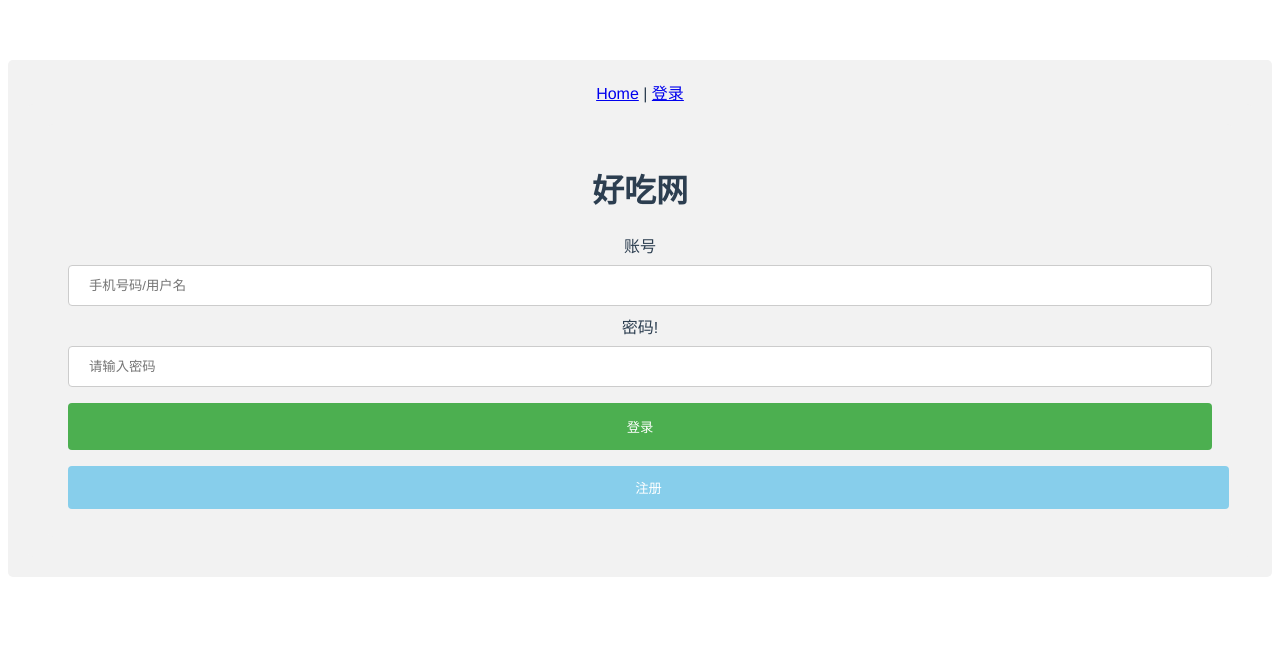
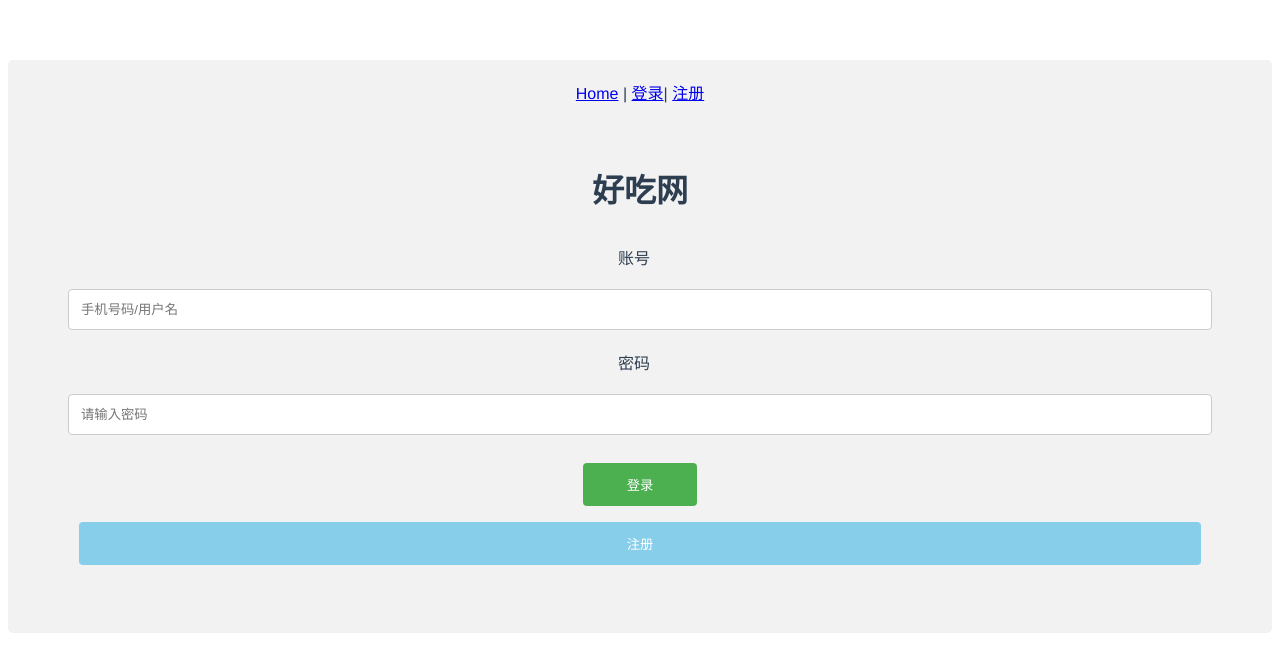
Before and after one commit to M1114378154/eatproject, a Vue app: page /#/log in a window 1280 px wide. Shown: the top 672 px of the page. Built offline with nearby package versions, Linux system fonts and the light colour scheme.

Commit message:
10.22注册

```diff
--- a/src/App.vue
+++ b/src/App.vue
@@ -2,7 +2,8 @@
   <div id="app">
     <!-- <img src="./assets/logo.png"> -->
      <router-link to="/">Home</router-link> |
- <router-link to="/log">登录</router-link>
+ <router-link to="/log">登录</router-link>|
+ <router-link to="/register">注册</router-link>
     <router-view/>
   </div>
 </template>
--- a/src/components/LogIn.vue
+++ b/src/components/LogIn.vue
@@ -5,7 +5,7 @@
     <label for="fname">账号</label>
     <input type="text" id="fname" name="firstname" placeholder="手机号码/用户名">
 
-    <label for="lname">密码!</label>
+    <label for="lname">密码</label>
     <input type="password" id="lname" name="lastname" placeholder="请输入密码">
 
    <input type="submit" value="登录">
--- /dev/null
+++ b/src/components/Register.vue
@@ -0,0 +1,118 @@
+<template>
+    <div class="Register">
+        <h1>注册好吃网</h1>
+<div class="container">
+  <form action="/action_page.php">
+  <div class="row">
+    <div class="col-25">
+      <label for="fname">手机号/用户名</label>
+    </div>
+    <div class="col-75">
+      <input type="text" id="fname" name="firstname" placeholder="手机号/用户名">
+    </div>
+  </div>
+  <div class="row">
+    <div class="col-25">
+      <label for="lname">密码</label>
+    </div>
+    <div class="col-75">
+      <input type="password" id="lname" name="lastname" placeholder="请输入密码">
+    </div>
+  </div>
+
+  <div class="row">
+    <input type="submit"  value="注册">
+  </div>
+  </form>
+</div>
+    </div>
+</template>
+
+<script>
+export default {
+  name: 'Register',
+  props: {
+    msg: String
+  }
+}
+</script>
+
+<style>
+* {
+  box-sizing: border-box;
+}
+
+input[type=text], select, textarea {
+  width: 100%;
+  padding: 12px;
+  border: 1px solid #ccc;
+  border-radius: 4px;
+  resize: vertical;
+
+}
+input[type=password], select, textarea {
+  width: 100%;
+  padding: 12px;
+  border: 1px solid #ccc;
+  border-radius: 4px;
+  resize: vertical;
+
+}
+
+label {
+  padding: 12px 12px 12px 0;
+  display: inline-block;
+}
+
+input[type=submit] {
+  background-color: #4CAF50;
+  color: white;
+  padding: 12px 20px;
+margin-top: 20px;
+  border-radius: 4px;
+  cursor: pointer;
+  /* float: right; */
+   text-align: center;
+   width: 10%;
+
+
+
+}
+
+input[type=submit]:hover {
+  background-color: #45a049;
+}
+
+.container {
+  border-radius: 5px;
+  background-color: #f2f2f2;
+  padding: 20px;
+}
+
+.col-25 {
+  float: left;
+  width: 25%;
+  margin-top: 6px;
+}
+
+.col-75 {
+  float: left;
+  width: 75%;
+  margin-top: 6px;
+}
+
+/* 清除浮动 */
+.row:after {
+  content: "";
+  display: table;
+  clear: both;
+}
+
+/* 响应式布局 layout - 在屏幕宽度小于 600px 时， 设置为上下堆叠元素 */
+@media screen and (max-width: 600px) {
+  .col-25, .col-75, input[type=submit] {
+    width: 100%;
+    margin-top: 0;
+  }
+}
+</style>
--- a/src/router/index.js
+++ b/src/router/index.js
@@ -2,6 +2,7 @@ import Vue from 'vue'
 import Router from 'vue-router'
 import HelloWorld from '@/components/HelloWorld'
 import Log from '../views/Log.vue'
+import Register from '@/components/Register'
 
 
 Vue.use(Router)
@@ -17,6 +18,11 @@ export default new Router({
     path: '/log',
     name: 'log',
    component:Log
-   }
+   },
+   {
+    path: '/register',
+    name: 'register',
+   component:Register
+   },
   ]
 })
```
Also changed, not shown: src/views/Reg.vue (added, +18 -0 lines).
